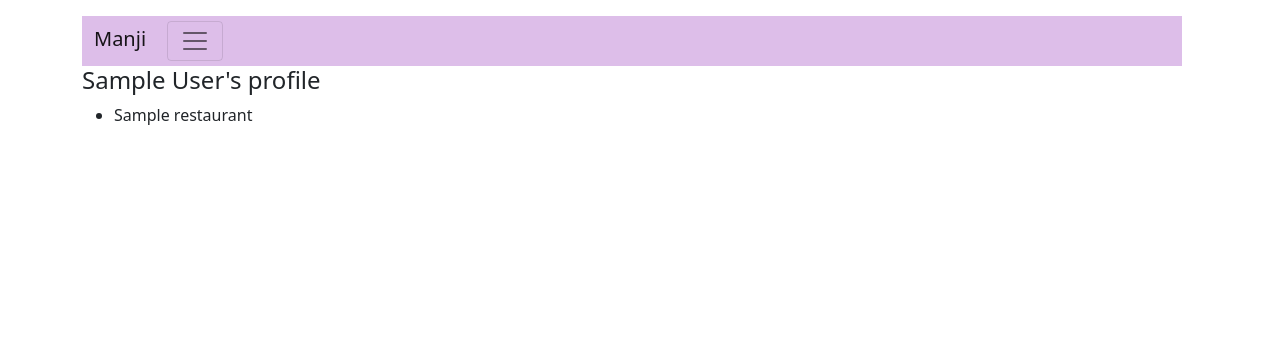
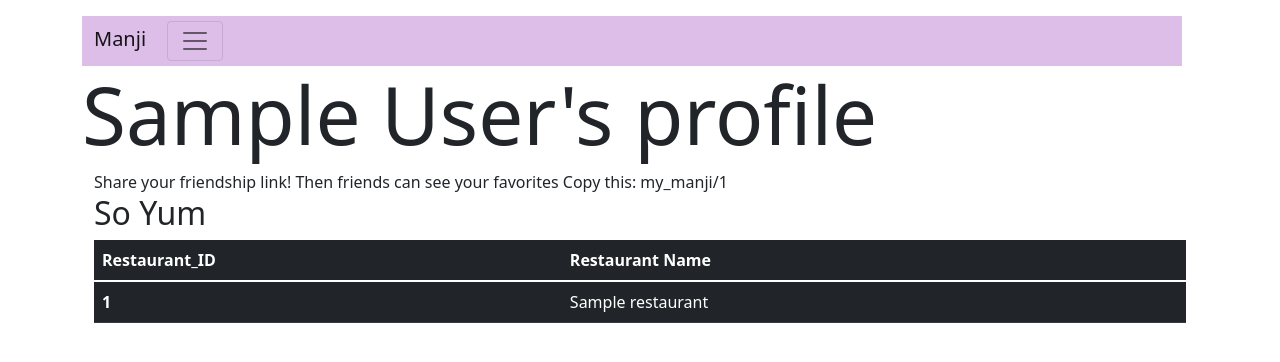
Before and after one commit to YolineB/hb-manji, a Flask app: page /my_manji/1 in a window 1280 px wide. Shown: the top 362 px of the page. Run offline with Flask 2, Linux system fonts and the light colour scheme; the visitor is signed in with stand-in values (Sample User, id 1); tables that the repository leaves empty hold one stand-in row (values such as "Sample post"); some libraries are stand-ins or nearby versions.

Commit message:
Adjusted nav bar settings for logged in users, add friend's choices to user list

```diff
--- a/crud.py
+++ b/crud.py
@@ -28,6 +28,7 @@ def get_favorites_by_user(user_id):
 
     return user_favs_list
 
+
 def get_rest_ids_by_user(user_id):
     """Return list of rest ids by user"""
 
@@ -39,6 +40,13 @@ def get_rest_ids_by_user(user_id):
         rest_ids_list.append(item.rest_id)
 
     return rest_ids_list
+
+def button_choices(restaurant_id, user_id):
+    """Return bool if restaurant_id in fav list of user in session"""
+
+    fav_rest_ids = get_rest_ids_by_user(user_id)
+
+    return restaurant_id in fav_rest_ids
 
 def create_new_rest(rest_dict):
     """ Create and return a new restaurant. """
@@ -85,8 +93,7 @@ def add_a_friend(main_id, friend_id):
     print(main_user)
 
     new_friend = User.query.filter(User.user_id == friend_id).first()
-    print(new_friend)
-    print('\n'*5)
+
     if new_friend not in main_user.my_friends:
         main_user.my_friends.insert(0, new_friend)
         return main_user
--- a/model.py
+++ b/model.py
@@ -89,7 +89,7 @@ def connect_to_db(app, db_URI="postgresql:///manji_data"):
     """Connect to database Call connect_to_db(app, echo=False) to not sett each SQLAlchemy execution"""
 
     app.config["SQLALCHEMY_DATABASE_URI"] = db_URI
-    app.config["SQLALCHEMY_ECHO"] = True #output the raw SQL executed by SQLAlchemy to assist debugging
+    app.config["SQLALCHEMY_ECHO"] = False #output the raw SQL executed by SQLAlchemy to assist debugging
     app.config["SQLALCHEMY_TRACK_MODIFICATIONS"] = False
 
     db.app = app
--- a/server.py
+++ b/server.py
@@ -18,7 +18,6 @@ app.secret_key = 'dev'
 app.jinja_env.undefined = StrictUndefined
 
 from model import connect_to_db, db
-
 
 @app.route('/')
 def log_in_page():
@@ -96,14 +95,15 @@ def registration_request():
 def restaurants_favs_of_user(user_id):
     """Return json user restaurant list"""
 
-    # user_id = session['user_id']
-
     user_restaurants = crud.get_favorites_by_user(user_id)
 
     favs = []
 
     for user_rest in user_restaurants:
-        favs.append({'id': user_rest.rest_id, 'name': user_rest.restaurant.rest_name})
+        rest_info = {'id': user_rest.rest_id, 'name': user_rest.restaurant.rest_name,
+                        'fav': crud.button_choices(user_rest.rest_id, session['user_id'])}
+
+        favs.append(rest_info)
 
     return jsonify(favs)
 
@@ -188,12 +188,15 @@ def make_a_friendship(friend_id):
 
     #return updated_user_friend_list
 
+@app.route('/my_profile')
+def my_profile():
+    """From nav bar, redirect to user's profile page"""
+    user_id = session['user_id']
+    return redirect(f'/my_manji/{user_id}')
+
 @app.route('/my_manji/<int:user_id>')
 def profile_page(user_id):
     """user profile """
-    if 'user_id' not in session:
-        flash('Must have an account')
-        return redirect("/")
 
     user_info = crud.get_user_by_id(user_id)
 
@@ -208,8 +211,6 @@ def profile_page(user_id):
 
     return render_template('/profile.html', user_id=user_id, fav_list=fav_list, name=name)
 
-# @app.route('/public_page/<user_id>')
-
 
 if __name__ == '__main__':
     connect_to_db(app)
--- a/static/components/add_restaurant.jsx
+++ b/static/components/add_restaurant.jsx
@@ -26,6 +26,8 @@ function addToUserList(btn,chosenRest){
         }
     });
 }
+
+
 //makes list of restaurant choices, checks if rest already in favs and disables button
 function restChoice(idx,restObj, favArr) {
     let isFav = favArr.includes(restObj['id']);
@@ -87,7 +89,7 @@ function SubmitSearch(props){
        </React.Fragment>
    )
 }
-
+//change to RestChoice to help make it a generator that will make a card with each button choice
 function AddRestaurantContainer() {
 
     const [searchResults, setSearchResults] = React.useState([]);
--- a/static/components/friends.jsx
+++ b/static/components/friends.jsx
@@ -14,13 +14,12 @@ function FriendRow(props){
 function UserFriendsContainer(){
 
     const [friendArr, setFriendArr] = React.useState([]);
-    console.log(friendArr);
+
     React.useEffect( () => {
         fetch("/show_users_friends")
             .then((response => response.json()))
             .then((data) => {setFriendArr(data)})
     } ,[]);
-
 
     {friendArr.map((friend) => {<li>{friend.id}</li>})}
 
--- a/static/components/profile.jsx
+++ b/static/components/profile.jsx
@@ -1,58 +1,40 @@
 'use strict';
-function RestaurantRow(props) {
+// function RestaurantRow(props) {
 
-    return (
-        <tr>
-            <th scope="row"> {props.restaurant.id} </th>
-            <td>{props.restaurant.name}</td>
-        </tr>
-    );
-}
+//     return (
+//         <tr>
+//             <th scope="row"> {props.restaurant.id} </th>
+//             <td>{props.restaurant.name}</td>
+//         </tr>
+//     );
+// }
 
-function ProfilePageContainer(){
-    const [userArr, setUserArr] = React.useState([]);
+function ProfilePageContainer(props){
 
-    React.useEffect(() => {
-        fetch("/userRestaurants")
-        .then((response) => response.json())
-        .then((data) => {
-            setUserArr(data)});
-    }, []);
+    //take in user_name
+    //proved that it's user looking at own profile
+    //show a button that will copy link
+    //set a event lister on click of button
+    //this react page is rendering that button
+    //maybe even incorporate a coding syntax
+    // const [userArr, setUserArr] = React.useState([]);
+
+    // React.useEffect(() => {
+    //     fetch("/userRestaurants")
+    //     .then((response) => response.json())
+    //     .then((data) => {
+    //         setUserArr(data)});
+    // }, []);
 
 
     return (
         <React.Fragment>
-            <h2>So Yum</h2>
-            <table className="table table-dark table striped">
-                <thead>
-                    <tr>
-                    <th scope="col">Restaurant_ID</th>
-                    <th scope="col">Restaurant Name</th>
-                    </tr>
-                </thead>
-                <tbody>
-                    {userArr.map(restaurant => <RestaurantRow key={restaurant.id} restaurant={restaurant}/>)}
-                </tbody>
-            </table>
+            <button onClick={(evt) => copyToClipbaord(evt.target,props.user_id)}
+            className="btn btn-primary">Click here to copy your profile link!</button>
         </React.Fragment>
     )
+
 }
 
-
-ReactDOM.render(<ProfilePageContainer />, document.getElementById('profile'));
-
-/* <ReactRouterDOM.BrowserRouter>
-      <div className="container-fluid">
-        <ReactRouterDOM.Route exact path="/">
-          <Homepage />
-        </ReactRouterDOM.Route>
-
-        <ReactRouterDOM.Route exact path="/shop">
-          <AllMelonsPage melons={melons} />
-        </ReactRouterDOM.Route>
-
-        <ReactRouterDOM.Route exact path="/cart">
-          <ShoppingCartPage />
-        </ReactRouterDOM.Route>
-      </div>
-</ReactRouterDOM.BrowserRouter> */
+const userID = document.querySelector('#user_id').value;
+ReactDOM.render(<ProfilePageContainer userID={userID}/>, document.getElementById('profile_page'));
--- a/static/components/user_restaurants.jsx
+++ b/static/components/user_restaurants.jsx
@@ -1,10 +1,42 @@
 'use strict';
+function addToUserList(btn,selectedRest){
+
+    fetch('/add_to_restaurant_list', {
+        method: 'POST',
+        body: JSON.stringify(selectedRest),
+        headers: {
+          'Content-Type': 'application/json',
+        },
+      })
+    .then(response => response.text())
+    .then(answer => {
+        if (answer === "newFav") {
+            btn.innerHTML = 'Added!!';
+            btn.disabled = true;
+        } else {
+            alert(`${chosenRest['name']} has already been added to your list!`)
+        }
+    });
+}
 function RestaurantRow(props) {
+
+    const chosenRest = {
+        'restId' : props.restaurant.id,
+        'chosenRestObj' : "Rest ID already in system, not needed"
+    }
+
+
+    let showButton = ""
+    if (!props.restaurant.fav) {
+       showButton = <button onClick={(evt) => addToUserList(evt.target,chosenRest)}
+       className="btn btn-primary">Add to your list too!</button>
+    }
 
     return (
         <tr>
             <th scope="row"> {props.restaurant.id} </th>
             <td>{props.restaurant.name}</td>
+            <td>{showButton}</td>
         </tr>
     );
 }
@@ -20,7 +52,6 @@ function UserRestaurantsContainer(props) {
             setUserArr(data)});
     }, []);
 
-
     return (
         <React.Fragment>
             <h2>So Yum</h2>
@@ -29,6 +60,7 @@ function UserRestaurantsContainer(props) {
                     <tr>
                     <th scope="col">Restaurant_ID</th>
                     <th scope="col">Restaurant Name</th>
+                    <th scope="col"></th>
                     </tr>
                 </thead>
                 <tbody>
--- a/templates/homepage.html
+++ b/templates/homepage.html
@@ -18,7 +18,7 @@
 
     </div>
 
-    <a href="/add_restaurant_page" > Add a restaurant! </a>
+    <a class="btn btn-info btn-lg" href="/add_restaurant_page" > Add a restaurant! </a>
 
     <h2> Restaurants for {{user.fname}}: </h2>
 
--- a/templates/nav_bar.html
+++ b/templates/nav_bar.html
@@ -1,6 +1,8 @@
+
 <nav class="navbar-brand navbar-light" style="background-color: #ddbee9;">
     <div class="container-fluid">
         <a class="navbar-brand" href="/my_manji">Manji</a>
+        {%if 'user_id' in session%}
         <button class="navbar-toggler" role="button" type="button" data-bs-toggle="collapse" data-bs-target="#navbarNavDropdown" aria-controls="navbarNavDropdown" aria-expanded="false" aria-label="Toggle navigation">
           <span class="navbar-toggler-icon"></span>
         </button>
@@ -10,9 +12,14 @@
                   <a class="nav-link active" aria-current="page" href="/my_manji">Home</a>
                 </li>
                 <li class="nav-item">
+                  <a class="nav-link active" aria-current="page" href="/my_profile">My profile</a>
+                </li>
+                <li class="nav-item">
                   <a class="nav-link active" aria-current="page" href="/logout">Logout</a>
                 </li>
               </ul>
+          </div>
+        {%endif%}
     </div>
 </nav>
 
--- a/templates/profile.html
+++ b/templates/profile.html
@@ -4,26 +4,46 @@
 
 {% block body %}
     {% include 'nav_bar.html' %}
-    <h4> {{name}}'s profile</h4>
+
+    <h4 class="display-1"> {{name}}'s profile</h4>
+
+    {%if 'user_id' not in session %}
+
         <div>
-        {%if user_id != session['user_id'] %}
+            <div class="alert alert-info" role="alert">
+                You are seeing a limited view. <a href="/" class="alert-link">Sign-in/Register</a> to access full features.
             </div>
-            in_ses: {{session.user_id}}, friend: {{user_id}}
-            <a class="btn btn-success btn-lg" href="/add_friend_to_list/{{user_id}}">Add friend</a>
-            </div>
-        {%endif%}
-    </div>
+
             <ul>
                 {% for rest in fav_list %}
                 <li>{{ rest }}</li>
                 {% endfor %}
             </ul>
 
-    <div id="user restaurants" class = "container col"></div>
+        </div>
+        {% else %}
+        <input type="hidden" id="user_id" value="{{user_id}}"/>
+        <div class="container">
+            {%if user_id != session['user_id'] %}
+                    </div id='connect_friend'>
+                        in_ses: {{session.user_id}}, friend: {{user_id}}
+                        <a class="btn btn-success btn-lg" href="/add_friend_to_list/{{user_id}}">Add friend</a>
+                    </div>
+                    {% else %}
+                    <div id="user_share_link">
+                        Share your friendship link! Then friends can see your favorites
+                        Copy this:
+                        my_manji/{{user_id}}
+                    </div>
+            {%endif%}
+        </div>
+        <div id="user_restaurants" class = "container"> </div>
+    {%endif%}
+
 {% endblock %}
 
-<!-- {% block js %}
-<script src="/static/components/profile.jsx" type="text/jsx"></script>
+{% block js %}
 
+<script src="/static/components/user_restaurants.jsx" type="text/jsx"></script>
 
-{% endblock %} -->
+{% endblock %}
```
Also changed, not shown: static/show_restaurants.js (+31 -0 lines). Lines whose indentation alone changed are shown as unchanged.
